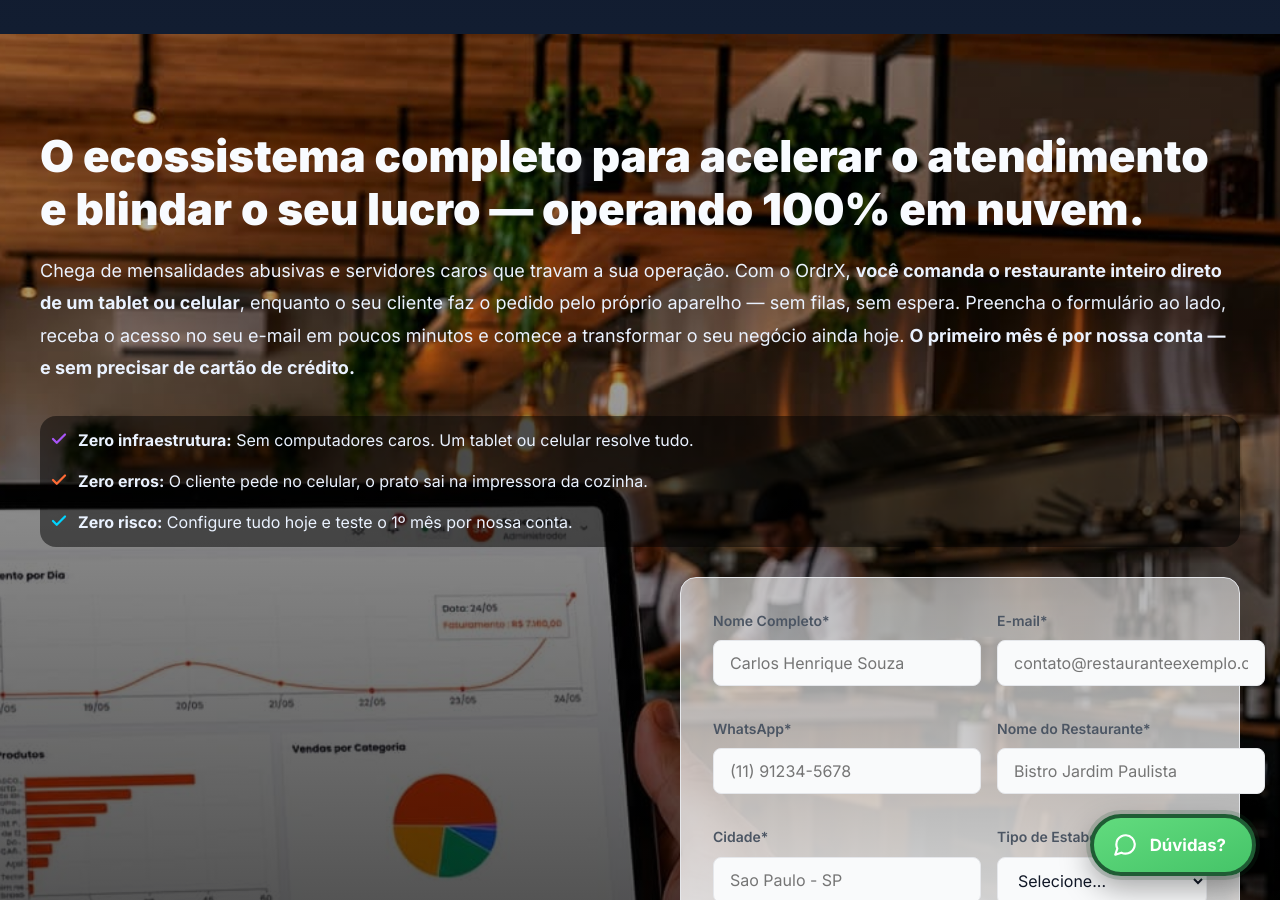
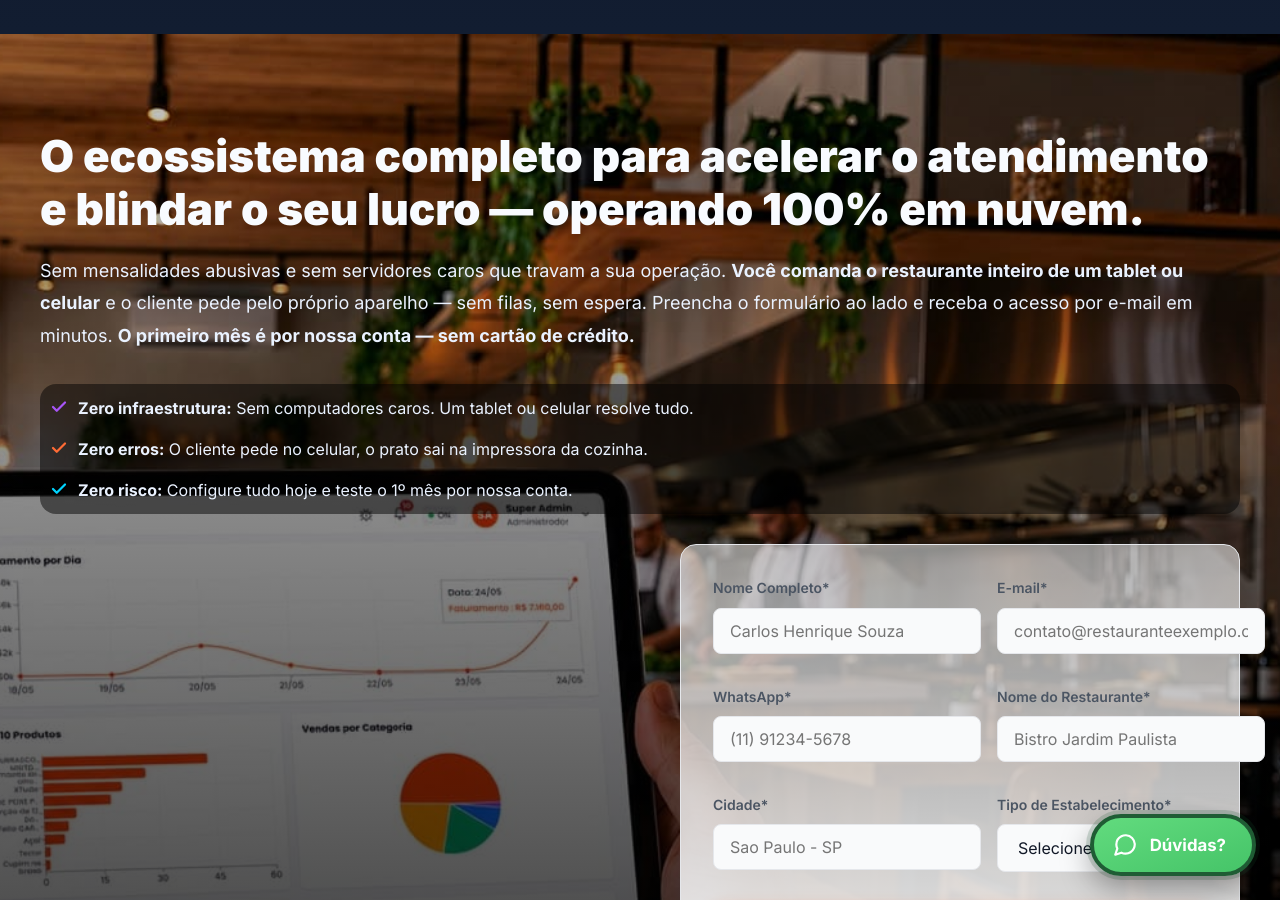
Before and after one commit to ordrx-ai/landing-page, a Jekyll site: the page built from index.html, in a window 1280 px wide and 900 px high, scrolled down 4202 px. Built offline with Jekyll 4.4.1, drawn with Linux system fonts in a browser that asks for light colours.

Commit message:
feat(home): tornar texto do formulario de cadastro mais direto

```diff
--- a/index.html
+++ b/index.html
@@ -494,7 +494,7 @@ structured_data: |
 </h2>
 
 <p class="contact-description contact-description-highlight">
-  Chega de mensalidades abusivas e servidores caros que travam a sua operação. Com o OrdrX, <strong>você comanda o restaurante inteiro direto de um tablet ou celular</strong>, enquanto o seu cliente faz o pedido pelo próprio aparelho — sem filas, sem espera. Preencha o formulário ao lado, receba o acesso no seu e-mail em poucos minutos e comece a transformar o seu negócio ainda hoje. <strong>O primeiro mês é por nossa conta — e sem precisar de cartão de crédito.</strong>
+  Sem mensalidades abusivas e sem servidores caros que travam a sua operação. <strong>Você comanda o restaurante inteiro de um tablet ou celular</strong> e o cliente pede pelo próprio aparelho — sem filas, sem espera. Preencha o formulário ao lado e receba o acesso por e-mail em minutos. <strong>O primeiro mês é por nossa conta — sem cartão de crédito.</strong>
 </p>
 
 <ul class="contact-benefits-list">
```
